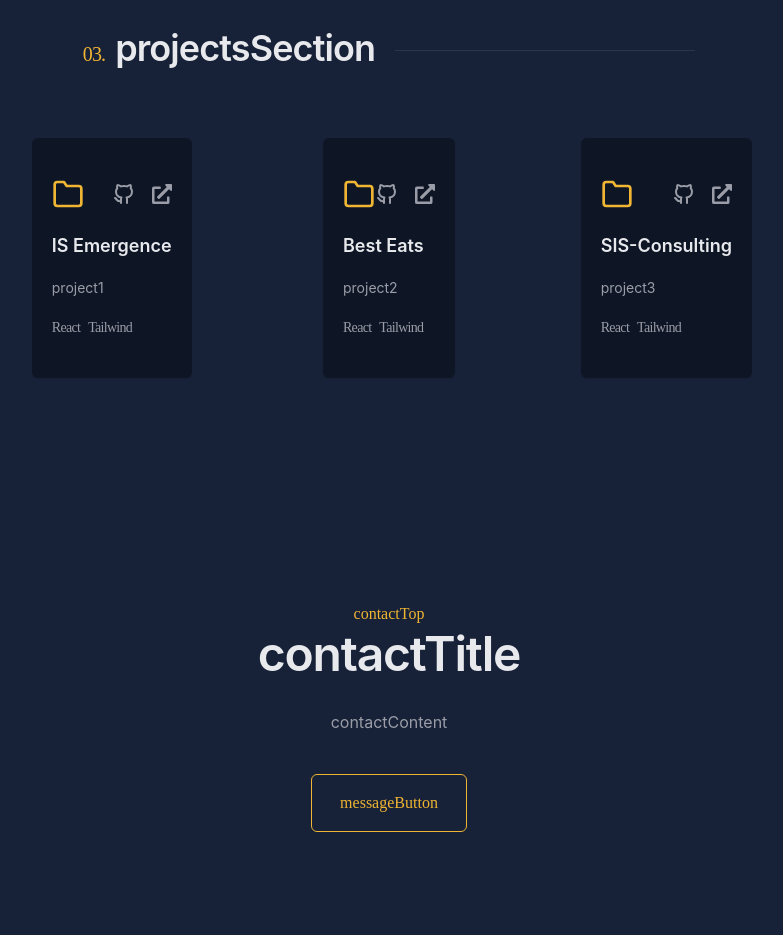
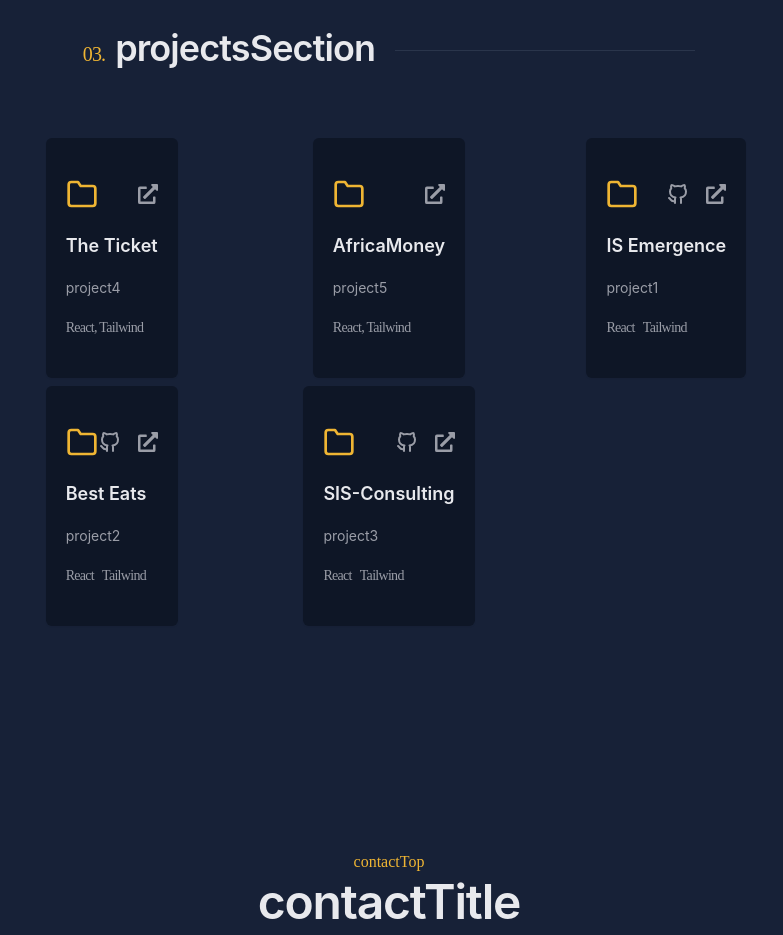
Before and after one commit to Hansjason97/Hans-Adiogo, a React (Vite) app: page / in a window 1280 px wide. Shown: the part 1920-2855 px from the top of the page, without its empty margins (251-1034 px from the left). Built offline with nearby package versions, Linux system fonts and the light colour scheme; no server answers.

Commit message:
added 2 projects

```diff
--- a/public/locales/en/translation.json
+++ b/public/locales/en/translation.json
@@ -29,6 +29,8 @@
     "project1": "This project is a React web application for the website of a higher institute.",
     "project2": "Template website for a company which deliver food from restaurants.",
     "project3": "Business website for a company that offer electronic security services.",
+    "project4": "Ticketing application for public and private events with invitation letter and ticket generation services with qrcode",
+    "project5": " International money transfer platform, specialized in secure and instant transfer of funds to mobile wallets in Africa via Visa or Mastercard, with utmost safety.",
     "projectsSection": "What I've done",
     "contactTop": "04. Looking for me ?",
     "contactTitle": "Get in touch",
--- a/public/locales/fr/translation.json
+++ b/public/locales/fr/translation.json
@@ -29,6 +29,8 @@
     "project1": "Application React pour le site d'un institut supérieur.",
     "project2": "Modèle de site Web pour une entreprise de livraison de repas.",
     "project3": "Site Web pour une société de sécurité électronique.",
+    "project4": "Application de billeterie pour les évènements publics et privés avec des services de génération de lettre d'invitation et billet avec qrcode",
+    "project5": "Plate-forme internationale de transfert d'argent, spécialisée dans l'envoi sécurisé et instantané de fonds vers des portefeuilles mobile en Afrique via Visa ou Mastercard, en toute sécurité.",
     "projectsSection": "Mes réalisations",
     "contactTop": "04. Besoin de mes services ?",
     "contactTitle": "Se connecter",
--- a/src/components/FeaturedProjects.jsx
+++ b/src/components/FeaturedProjects.jsx
@@ -27,7 +27,7 @@ function FeaturedProjects(props) {
                     <h4 className='group-hover:text-primary transition-all duration-75 ease-linear'>
                         {project.title}
                     </h4>
-                    <p className='text-sm p-0 my-5'>
+                    <p className='text-sm p-0 my-5 project-desc'>
                         {t(project.description)}
                     </p>
                     <div className='flex wrap gap-2'>
--- a/src/data/data.js
+++ b/src/data/data.js
@@ -42,6 +42,20 @@ export const experience = [
 
 export const featuredProjects = [
     {
+        title: 'The Ticket',
+        description: 'project4',
+        tags: ['React, Tailwind'],
+        linkGithub: null,
+        linkPreview: "https://theticket-frontend.vercel.app/",
+    },
+    {
+        title: 'AfricaMoney',
+        description: 'project5',
+        tags: ['React, Tailwind'],
+        linkGithub: null,
+        linkPreview: "https://africamoney.app",
+    },
+    {
         title: 'IS Emergence',
         description: 'project1',
         tags: ['React', 'Tailwind'],
--- a/src/index.css
+++ b/src/index.css
@@ -133,6 +133,12 @@
     counter-reset: b;
     @apply font-mono hidden md:flex gap-8;
   }
+  .project-desc{
+        display: -webkit-box;
+        -webkit-line-clamp: 3;
+        -webkit-box-orient: vertical;
+        overflow: hidden;
+  }
 
 
 
```
